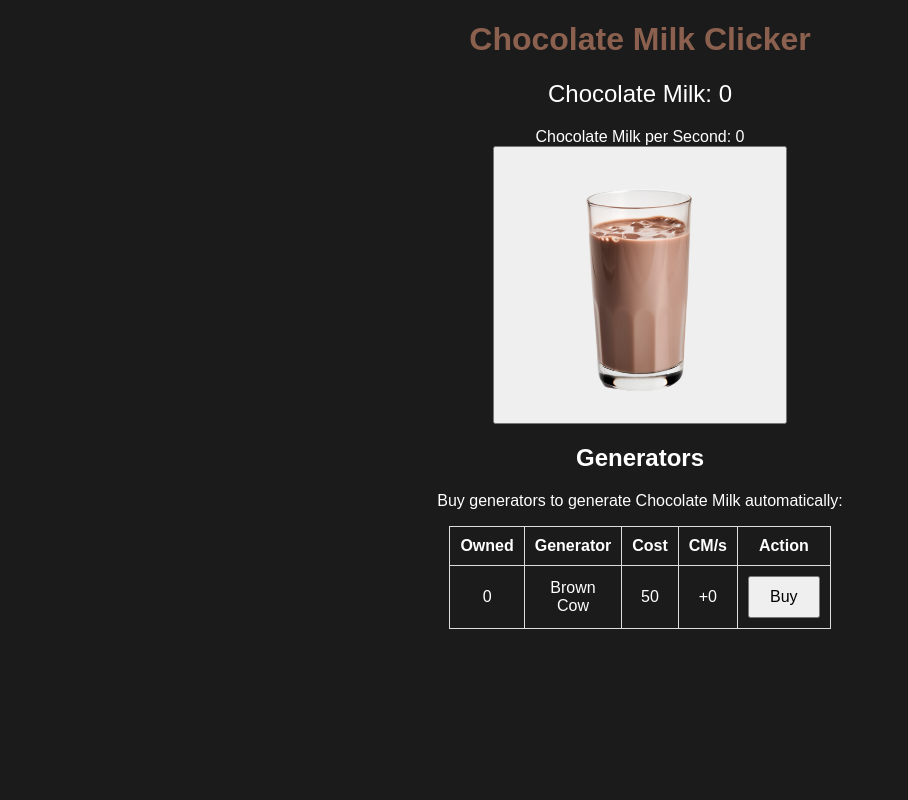
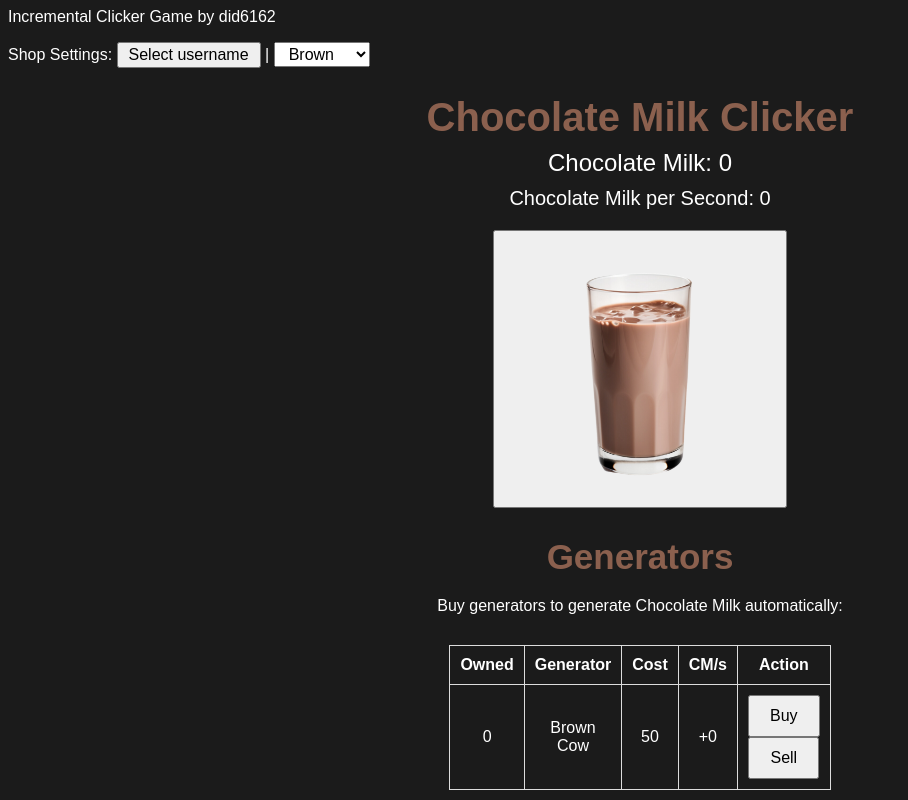
Before and after one commit to did6162/clickerGame, a plain HTML site: page index.html in a window 1280 px wide. Shown: the whole page, without its empty margins (0-908 px from the left). Drawn offline with Linux system fonts and the light colour scheme.

Commit message:
color changer, username and sell button added

```diff
--- a/index.html
+++ b/index.html
@@ -7,16 +7,36 @@
     <link rel="stylesheet" href="styles.css">
 </head>
 <body>
-    <h1>Chocolate Milk Clicker</h1>
 
+    <header>
+        Incremental Clicker Game by did6162<br>
+        <p>
+            Shop Settings:
+            <button id="username-button" class="shop-name-button">Select username</button> |
+            <select id="colors">
+                <option value="#8b604e">Brown</option>
+                <option value="red">Red</option>
+                <option value="orange">Orange</option>
+                <option value="yellow">Yellow</option>
+                <option value="green">Green</option>
+                <option value="blue">Blue</option>
+                <option value="violet">Violet</option>
+                <option value="pink">Pink</option>
+                <option value="white">White</option>
+            </select>
+        </p>
+    </header>
+
+    <h1 class="colorable">Chocolate Milk Clicker</h1>
+    <h2 class="colorable" id="shop-name"></h2>
     <div id="score">Chocolate Milk: 0</div>
     <div id="score-per-sec">Chocolate Milk per Second: 0</div>
 
     <button id="click-btn"><img src="/img/choccy_milk.png" alt="chocolate milk" width="250"></button>
 
     <div id="generators">
-        <h2>Generators</h2>
-        <p>Buy generators to generate Chocolate Milk automatically:</p>
+        <h2 id="generator-label" class="colorable">Generators</h2>
+        <p id="buy-generators-to">Buy generators to generate Chocolate Milk automatically:</p>
 
         <table>
             <thead>
@@ -34,35 +54,40 @@
                     <td>Brown Cow</td>
                     <td><span id="cost-auto1">50</span></td>
                     <td><span id="pps-auto1">+0</span></td>
-                    <td><button id="auto1">Buy</button></td>
+                    <td><button id="buy-auto1">Buy</button>
+                    <button id="sell-auto1">Sell</button></td>
                 </tr>
                 <tr class="hidden" id="auto2-row">
                     <td><span id="owned-auto2">0</span></td>
                     <td>Farm</td>
                     <td><span id="cost-auto2">200</span></td>
                     <td><span id="pps-auto2">+0</span></td>
-                    <td><button id="auto2">Buy</button></td>
+                    <td><button id="buy-auto2">Buy</button>
+                    <button id="sell-auto2">Sell</button></td>
                 </tr>
                 <tr class="hidden" id="auto3-row">
                     <td><span id="owned-auto3">0</span></td>
                     <td>Factory</td>
                     <td><span id="cost-auto3">500</span></td>
                     <td><span id="pps-auto3">+0</span></td>
-                    <td><button id="auto3">Buy</button></td>
+                    <td><button id="buy-auto3">Buy</button>
+                    <button id="sell-auto3">Sell</button></td>
                 </tr>
                 <tr class="hidden" id="auto4-row">
                     <td><span id="owned-auto4">0</span></td>
                     <td>Mine</td>
                     <td><span id="cost-auto4">1000</span></td>
                     <td><span id="pps-auto4">+0</span></td>
-                    <td><button id="auto4">Buy</button></td>
+                    <td><button id="buy-auto4">Buy</button>
+                    <button id="sell-auto4">Sell</button></td>
                 </tr>
                 <tr class="hidden" id="auto5-row">
                     <td><span id="owned-auto5">0</span></td>
                     <td>Grandma Cow</td>
                     <td><span id="cost-auto5">5000</span></td>
                     <td><span id="pps-auto5">+0</span></td>
-                    <td><button id="auto5">Buy</button></td>
+                    <td><button id="buy-auto5">Buy</button>
+                    <button id="sell-auto5">Sell</button></td>
                 </tr>
             </tbody>
         </table>
--- a/script.js
+++ b/script.js
@@ -12,13 +12,19 @@ const game = (() => {
     let totalPointsPerSecond = 0;
 
     const scoreDisplay = document.getElementById('score');
-    const scorePerSecDisplay = document.getElementById('score-per-sec')
+    const scorePerSecDisplay = document.getElementById('score-per-sec');
     const clickButton = document.getElementById('click-btn');
+    const usernameButton = document.getElementById('username-button');
+    const changeColor = document.getElementById('colors');
 
-    function updateScore() {
-        scoreDisplay.textContent = `Chocolate Milk: ${score}`;
-        scorePerSecDisplay.textContent = `Chocolate Milk per Second: ${totalPointsPerSecond}`;
-    }
+    changeColor.addEventListener('change', (event) => {
+        const selectedColor = event.target.value;
+        const colorableElements = document.getElementsByClassName('colorable');
+
+        Array.from(colorableElements).forEach(element => {
+            element.style.color = selectedColor;
+        });
+    });
 
     clickButton.addEventListener('click', () => {
         score += scorePerClick;
@@ -26,21 +32,51 @@ const game = (() => {
         checkAutomatonVisibility();
     });
 
+    usernameButton.addEventListener('click', () => {
+        const userInput = prompt("Choose a Username!");
+        document.getElementById(`shop-name`).textContent = `${userInput}'s Shop`;
+    });
+
+    function updateScore() {
+        scoreDisplay.textContent = `Chocolate Milk: ${score}`;
+        scorePerSecDisplay.textContent = `Chocolate Milk per Second: ${totalPointsPerSecond}`;
+    }
+
     function buyAutomaton(automaton) {
         if (score >= automaton.cost) {
             score -= automaton.cost;
             automaton.owned++;
             totalPointsPerSecond += automaton.pps;
             automaton.ppsd += automaton.pps;
-            updateAutomaton(automaton);
+            updateBuyAutomaton(automaton);
             updateScore();
         } else {
             alert('Not enough Chocolate Milk!')
         }
     }
 
-    function updateAutomaton(automaton) {
+    function sellAutomaton(automaton) {
+        if (automaton.owned > 0) {
+            automaton.owned--;
+            totalPointsPerSecond -= automaton.pps;
+            automaton.ppsd -= automaton.pps;
+            updateSellAutomaton(automaton);
+            score += Math.floor(automaton.cost * 0.85);
+            updateScore();
+        } else {
+            alert('You have no Generators to sell!')
+        }
+    }
+
+    function updateBuyAutomaton(automaton) {
         automaton.cost = Math.floor(automaton.cost * 1.5);
+        document.getElementById(`cost-${automaton.id}`).textContent = automaton.cost;
+        document.getElementById(`owned-${automaton.id}`).textContent = automaton.owned;
+        document.getElementById(`pps-${automaton.id}`).textContent = `+${automaton.ppsd}`;
+    }
+
+    function updateSellAutomaton(automaton) {
+        automaton.cost = Math.floor(automaton.cost / 1.5);
         document.getElementById(`cost-${automaton.id}`).textContent = automaton.cost;
         document.getElementById(`owned-${automaton.id}`).textContent = automaton.owned;
         document.getElementById(`pps-${automaton.id}`).textContent = `+${automaton.ppsd}`;
@@ -48,21 +84,24 @@ const game = (() => {
 
     function checkAutomatonVisibility() {
         automatons.forEach(automaton => {
-            if(automaton.id != 'auto1') {
+            if (automaton.id != 'auto1') {
                 const threshold = Math.floor(automaton.cost * 0.75);
                 const row = document.getElementById(`${automaton.id}-row`);
 
                 if (score >= threshold) {
-                row.classList.remove('hidden');
+                    row.classList.remove('hidden');
                 }
             }
         });
     }
 
     automatons.forEach(automaton => {
-        const button = document.getElementById(automaton.id);
-        button.addEventListener('click', () => buyAutomaton(automaton));
+        const buyButton = document.getElementById(`buy-${automaton.id}`);
+        buyButton.addEventListener('click', () => buyAutomaton(automaton));
+        const sellButton = document.getElementById(`sell-${automaton.id}`);
+        sellButton.addEventListener('click', () => sellAutomaton(automaton));
     })
+
 
     setInterval(() => {
         score += totalPointsPerSecond;
--- a/styles.css
+++ b/styles.css
@@ -3,14 +3,41 @@ body {
     background-color: #1b1b1b;
     color: #ffffff;
     text-align: center;
+    transition: color 1s ease;
+}
+
+header {
+    text-align: left;
 }
 
 h1 {
     color: #8b604e;
+    font-size: 40px;
+    margin-bottom: -20px;
+    transition: color 1s ease;
+}
+
+h2 {
+    color: #8b604e;
+    font-size: 35px;
+    transition: color 1s ease;
+}
+
+#buy-generators-to {
+    margin: 30px;
+}
+
+#generator-label {
+    margin-bottom: -10px;
 }
 
 #score {
     font-size: 24px;
+    margin: -10px;
+}
+
+#score-per-sec {
+    font-size: 20px;
     margin: 20px;
 }
 
@@ -18,12 +45,20 @@ button {
     padding: 10px 20px;
     font-size: 16px;
     cursor: pointer;
+    transition: 1s ease;
+}
+
+.shop-name-button, select {
+    font-size: 16px;
+    padding: 2px 10px;
+    transition: 1s ease;
 }
 
 table {
     margin: 0 auto;
     border-collapse: collapse;
     width: 30%;
+    transition: 1s ease;
 }
 
 th, td  {
```
